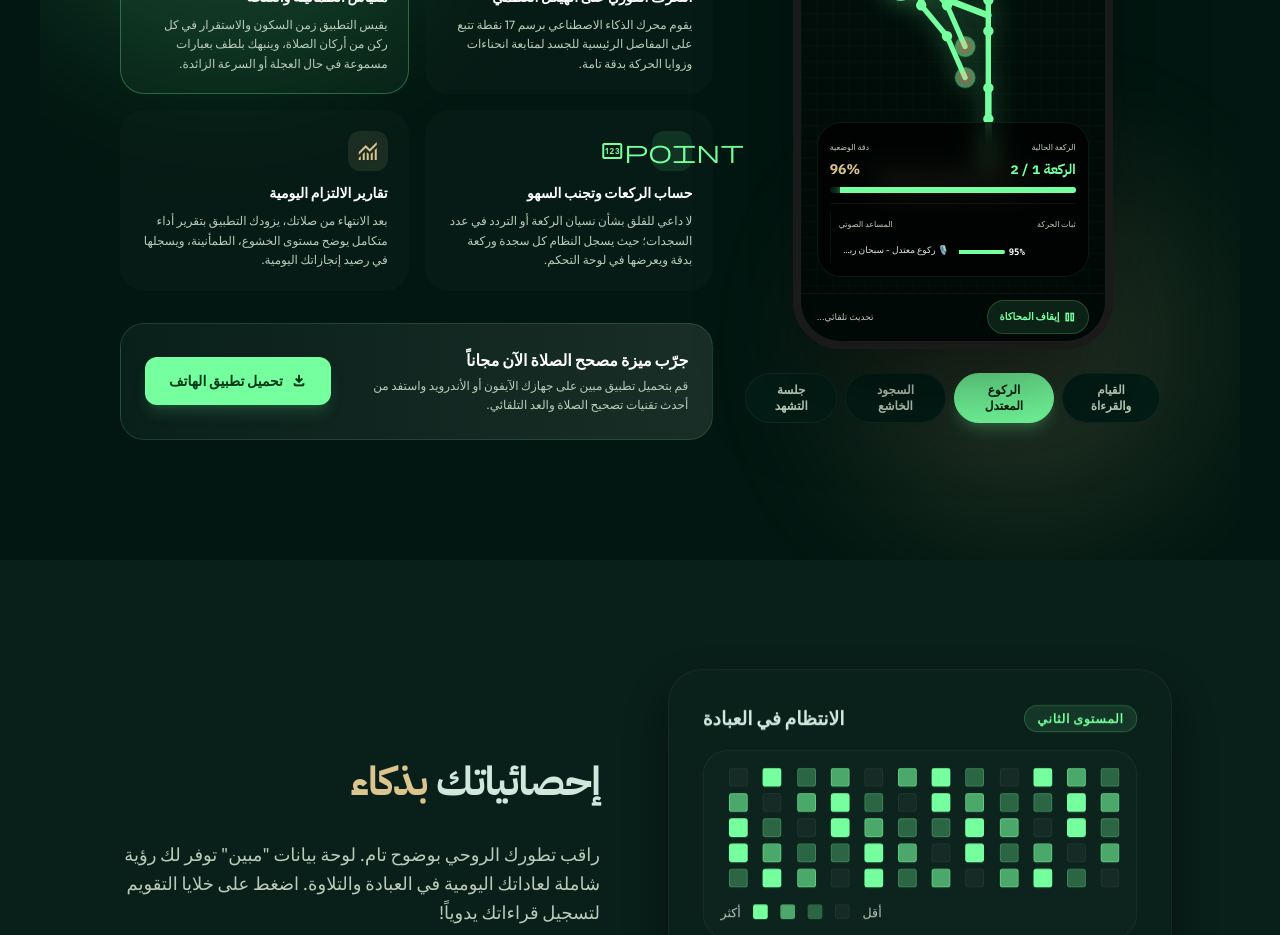
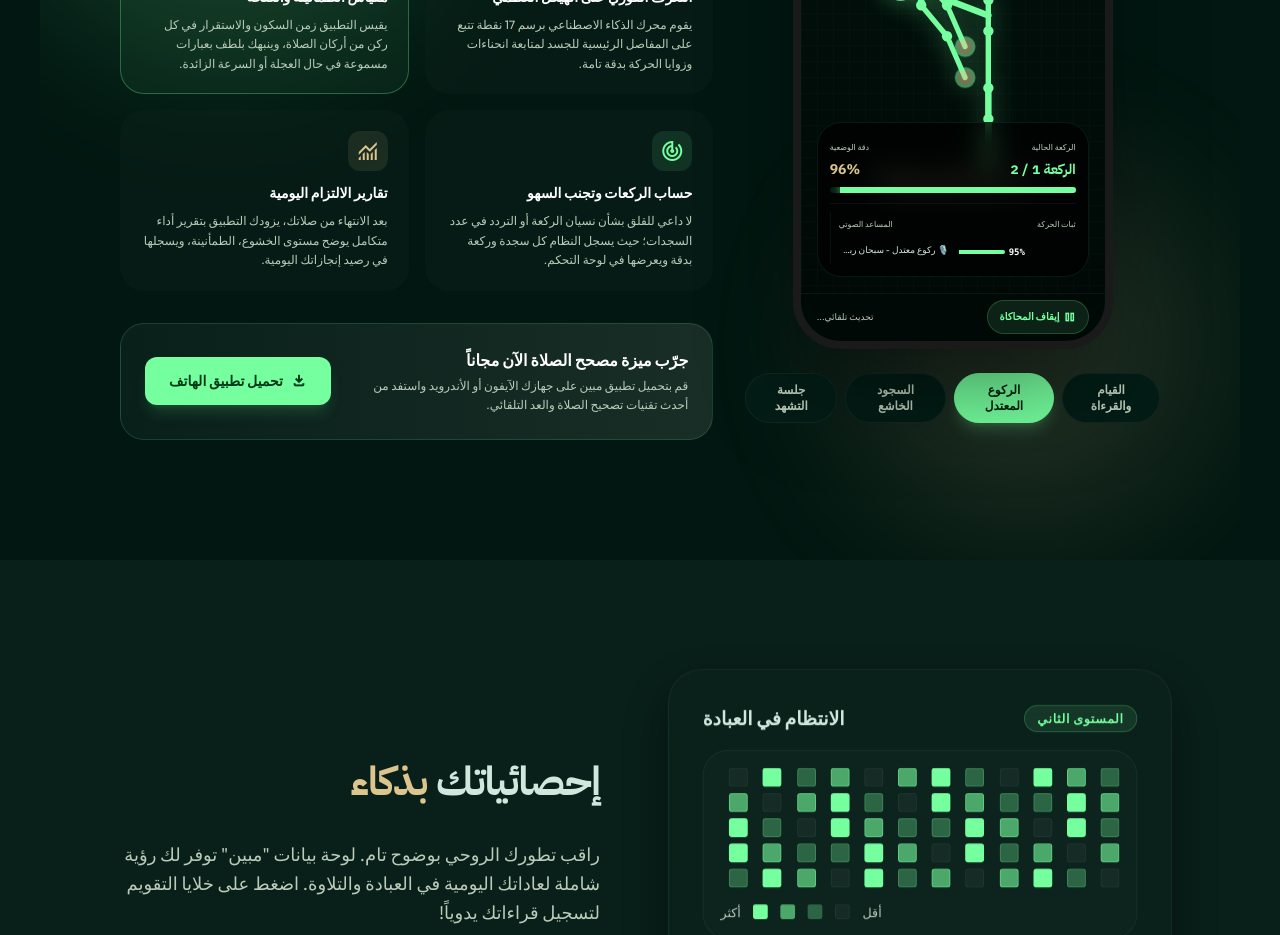
Before and after one commit to Ab0raya/mubin-web-app, a React (Vite) app: page / in a window 1280 px wide. Shown: the part 2360-3295 px from the top of the page. Built offline with nearby package versions, Linux system fonts and the light colour scheme.

Commit message:
feat: add AIPrayerFeature component for prayer-related AI functionality

```diff
--- a/src/components/AIPrayerFeature.jsx
+++ b/src/components/AIPrayerFeature.jsx
@@ -479,7 +479,7 @@ export default function AIPrayerFeature() {
               }`}
             >
               <div className="w-10 h-10 rounded-xl bg-primary/10 text-primary flex items-center justify-center mb-3 group-hover:scale-110 transition-transform float-right">
-                <span className="material-symbols-outlined text-2xl">pinpoint</span>
+                <span className="material-symbols-outlined text-2xl">track_changes</span>
               </div>
               <div className="clear-both"></div>
               <h4 className="font-bold text-sm text-white mb-2 group-hover:text-primary transition-colors">حساب الركعات وتجنب السهو</h4>
```
